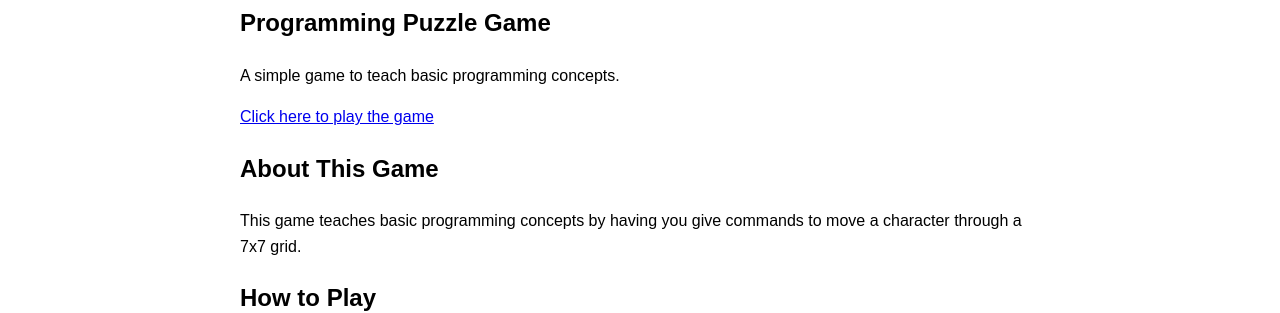
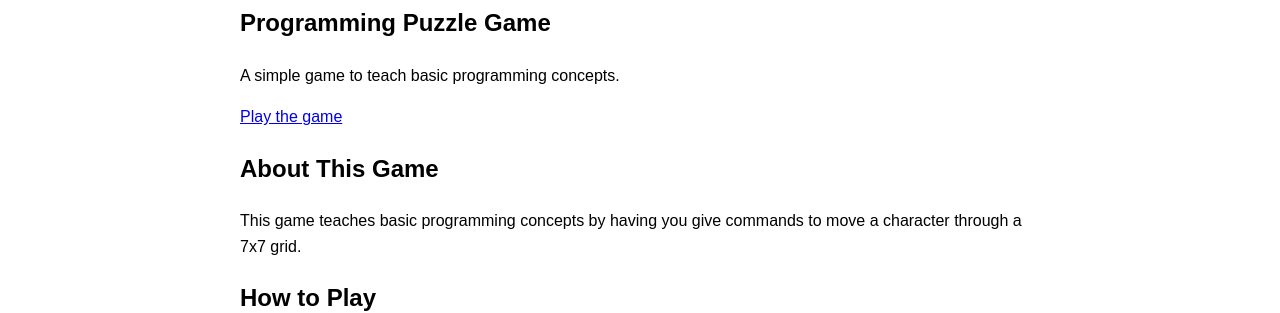
Before and after one commit to 8holic/8holic, a Jekyll site: the page built from _projects/2026-08-02-program_game.markdown, in a window 1280 px wide. Shown: the part 287-600 px from the top of the page. Built offline with Jekyll 4.4.1, drawn with Linux system fonts in a browser that asks for light colours.

Commit message:
Fixing the game.html relative path

```diff
--- a/_projects/2026-08-02-PG.markdown
+++ b/_projects/2026-08-02-program_game.markdown
@@ -9,7 +9,7 @@
 
 A simple game to teach basic programming concepts.
 
-[Click here to play the game](/projects/2026-02-08-PG/game.html)
+[Play the game](game.html)
 
 ## About This Game
 
```
Also changed, not shown: _projects/2026-08-02-program_game/game.css (renamed from _projects/2026-08-02-PG/game.css), _projects/2026-08-02-program_game/game.html (renamed from _projects/2026-08-02-PG/game.html), _projects/2026-08-02-program_game/game.js (renamed from _projects/2026-08-02-PG/game.js).
